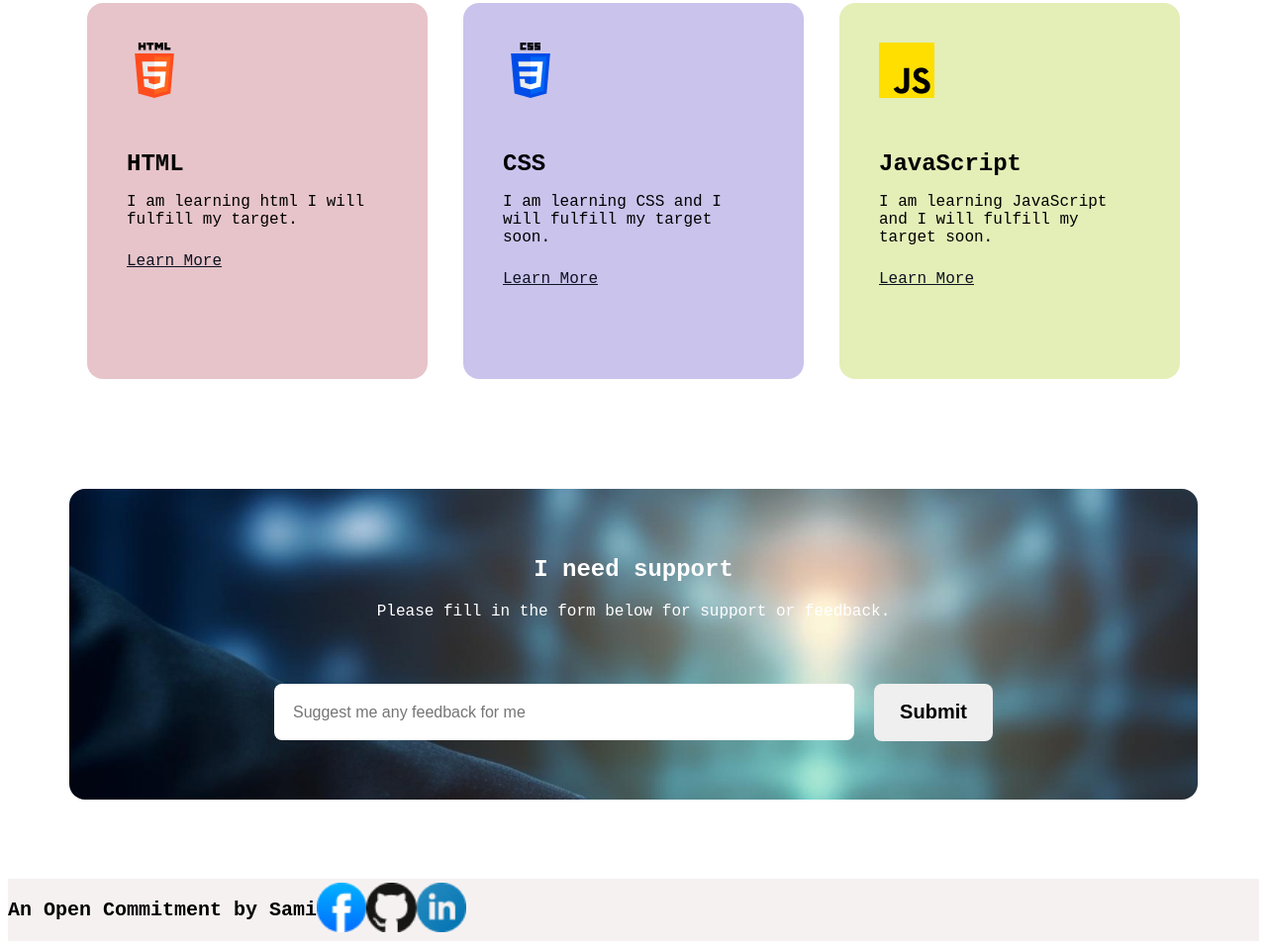
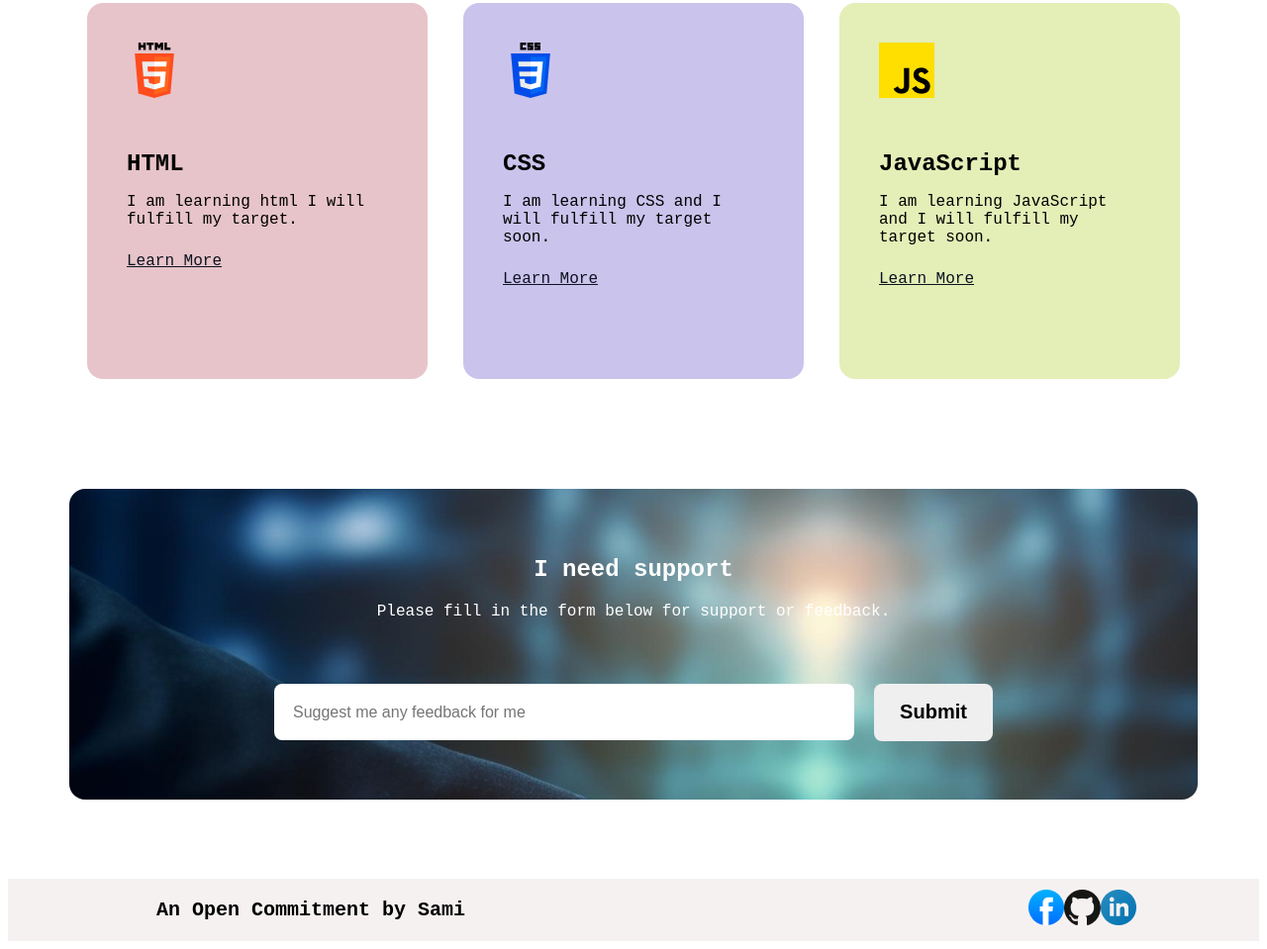
Before and after one commit to tanzimine/Assignment-01, a plain HTML site: page index.html in a window 1280 px wide. Shown: the part 3396-4355 px from the top of the page at 99% size. Drawn offline with Linux system fonts and the light colour scheme; a web font is replaced by a local one.

Commit message:
final footer edit

```diff
--- a/index.html
+++ b/index.html
@@ -109,9 +109,9 @@
                     <p>An Open Commitment by Sami</p>
                 </div>
                 <div class="icons">
-                    <a href="https://www.facebook.com/"><img class="icon-image"src="assets/facebook.png" alt="facebook"></a>
-                    <a href="https://github.com/"><img class="icon-image" src="assets/github.png" alt="Github"></a>
-                    <a href="https://www.linkedin.com/"><img class="icon-image" src="assets/linkedin-icon 1.png" alt="linkedin"></a>
+                    <a href="https://www.facebook.com/"><img src="assets/facebook.png" alt="facebook"></a>
+                    <a href="https://github.com/"><img src="assets/github.png" alt="Github"></a>
+                    <a href="https://www.linkedin.com/"><img src="assets/linkedin-icon 1.png" alt="linkedin"></a>
                 </div>
             </div>
         </section>
--- a/styles/style.css
+++ b/styles/style.css
@@ -213,9 +213,10 @@ main{
     max-width: 1140px;
     display: flex;
     align-items: center;
+    justify-content: space-between;
 }
 .statement{
-
+    margin-left: 150px;
     font-size: 20px;
     font-weight: 600;
 }
@@ -225,7 +226,3 @@ main{
     display: flex;
     justify-content: space-evenly;
 }
-.icon-image {
-    height: 50px;
-
-}
```
